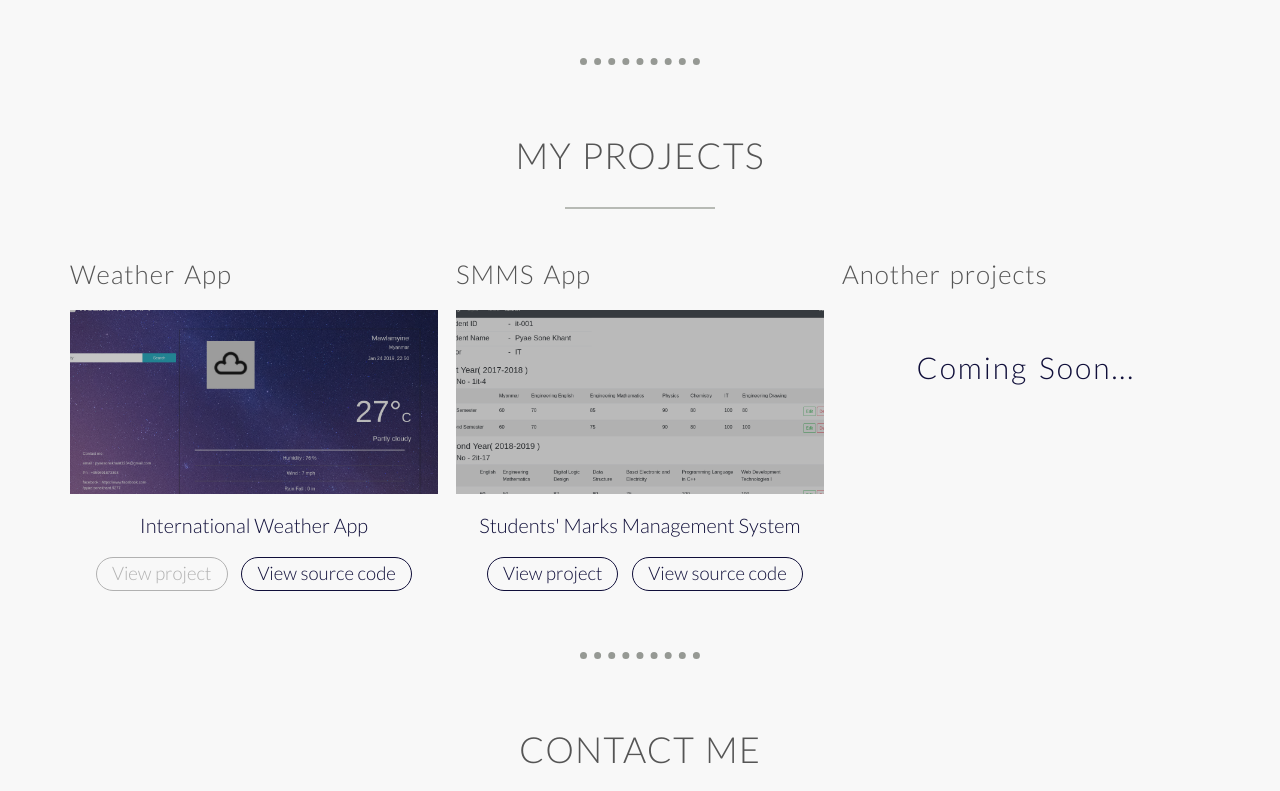
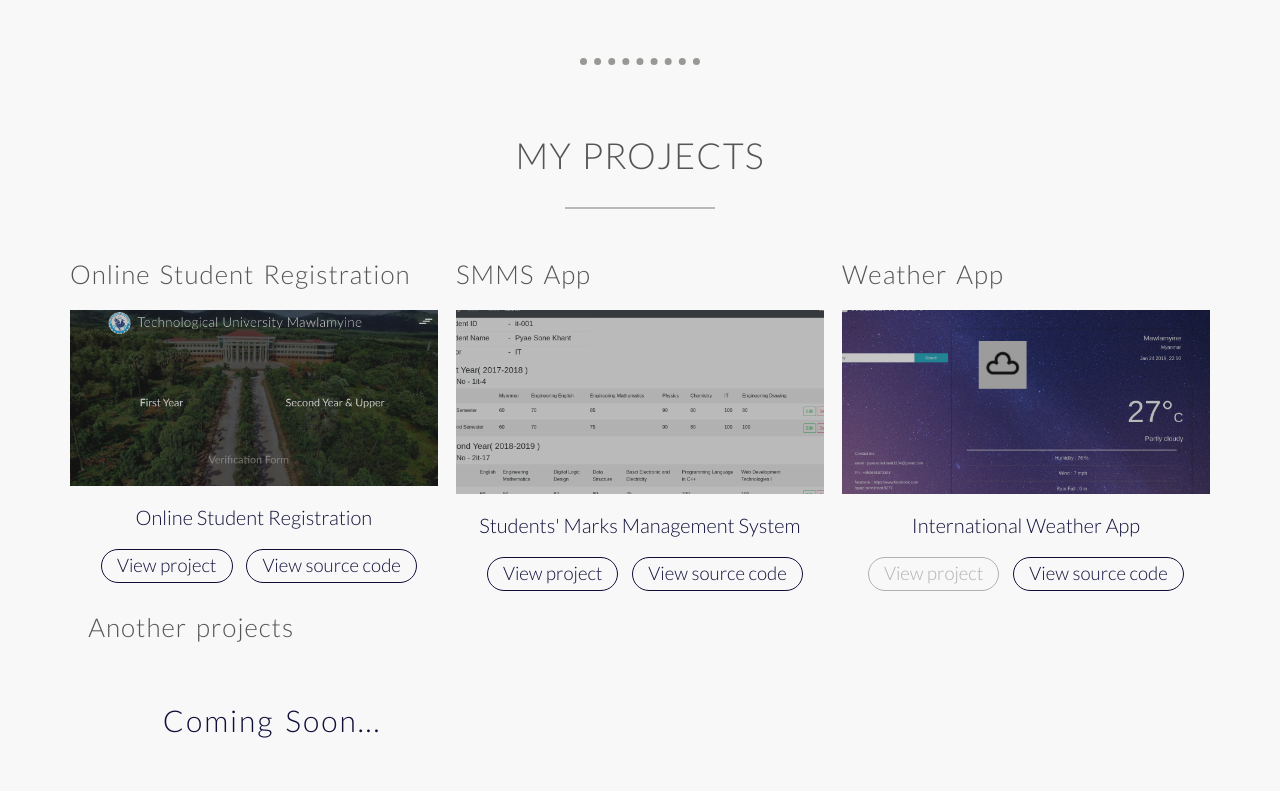
Before and after one commit to zeroboycoder/zeroboycoder.github.io, a plain HTML site: page index.html in a window 1280 px wide. Shown: the part 2004-2795 px from the top of the page. Drawn offline with nearby package versions, Linux system fonts and the light colour scheme.

Commit message:
Add new project

```diff
--- a/index.html
+++ b/index.html
@@ -84,7 +84,8 @@
             </div>
             <div class="col span-1-of-3">
                 <div class="box">
-                    <i class="fas fa-university icon-big"></i>
+                    <i class="fas fa-university icon-big"></i>oming Soon...
+
                     <h3>2017- Now</h3>
                     <p>I studying Information Technologies in Technological University, Mawlamyine</p>
                 </div>
@@ -151,20 +152,20 @@
         <div class="row js--wp-5">
             <div class="col span-1-of-3">
                 <div class="project-name">
-                    <h3>Weather App</h3>
+                    <h3>Online Student Registration</h3>
                 </div>
                 <div class="project-body">
                     <div class="project-img">
-                        <img src="./resources/img/Weather.jpg" alt="Weather App image">
+                        <img src="./resources/img/osr.jpg" alt="Online Student Registration Image">
                     </div>
                     <div class="project-text">
-                        <p>International Weather App</p>
+                        <p>Online Student Registration</p>
                     </div>
                     <div class="project-link">
-                        <a href="#" class="btn disabled">
-                            <abbr title="This project is not deploy">View project</abbr>
+                        <a href="https://osr.herokuapp.com/" class="btn project-btn" target="_blank">
+                            <abbr title="Test demo">View project</abbr>
                         </a>
-                        <a href="https://github.com/zeroboycoder/nodejs_weather_api/tree/master/v2"
+                        <a href="https://github.com/zeroboycoder/online-student-registration"
                             class="btn project-btn" target="_blank">
                             <abbr title="View source code">View source code</abbr>
                         </a>
@@ -187,6 +188,28 @@
                             <abbr title="Test demo">View project</abbr>
                         </a>
                         <a href="https://github.com/zeroboycoder/Student-Marks-Management-System"
+                            class="btn project-btn" target="_blank">
+                            <abbr title="View source code">View source code</abbr>
+                        </a>
+                    </div>
+                </div>
+            </div>
+            <div class="col span-1-of-3">
+                <div class="project-name">
+                    <h3>Weather App</h3>
+                </div>
+                <div class="project-body">
+                    <div class="project-img">
+                        <img src="./resources/img/Weather.jpg" alt="Weather App image">
+                    </div>
+                    <div class="project-text">
+                        <p>International Weather App</p>
+                    </div>
+                    <div class="project-link">
+                        <a href="" class="btn disabled">
+                            <abbr title="This project is not deploy">View project</abbr>
+                        </a>
+                        <a href="https://github.com/zeroboycoder/nodejs_weather_api/tree/master/v2"
                             class="btn project-btn" target="_blank">
                             <abbr title="View source code">View source code</abbr>
                         </a>
--- a/resources/css/style.css
+++ b/resources/css/style.css
@@ -102,7 +102,7 @@ h3 {
 }
 
 .disabled {
-    cursor: default;
+    cursor: not-allowed;
     color: #b1b1b1;
     border: 1px solid #b1b1b1;
     padding: 5px 15px;
```
Also changed, not shown: resources/img/osr.jpg (added).
